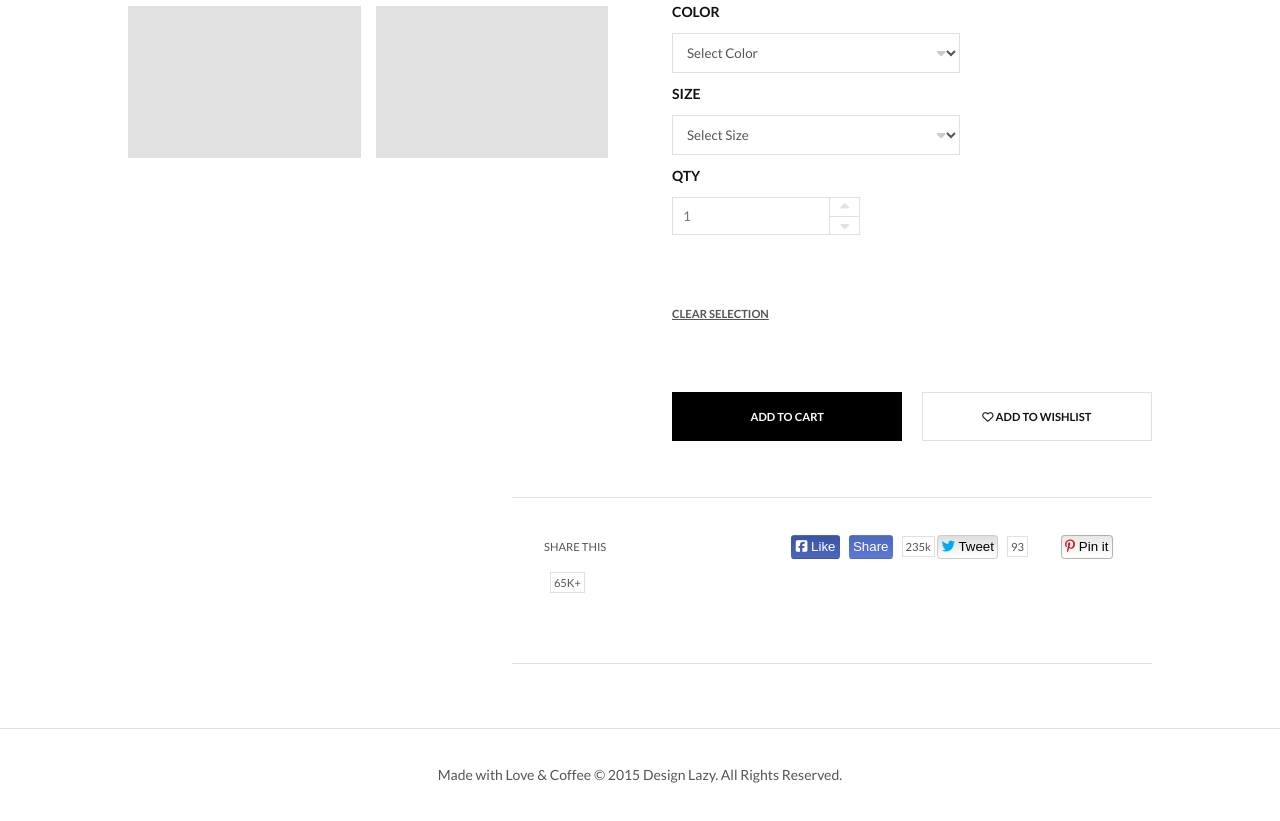
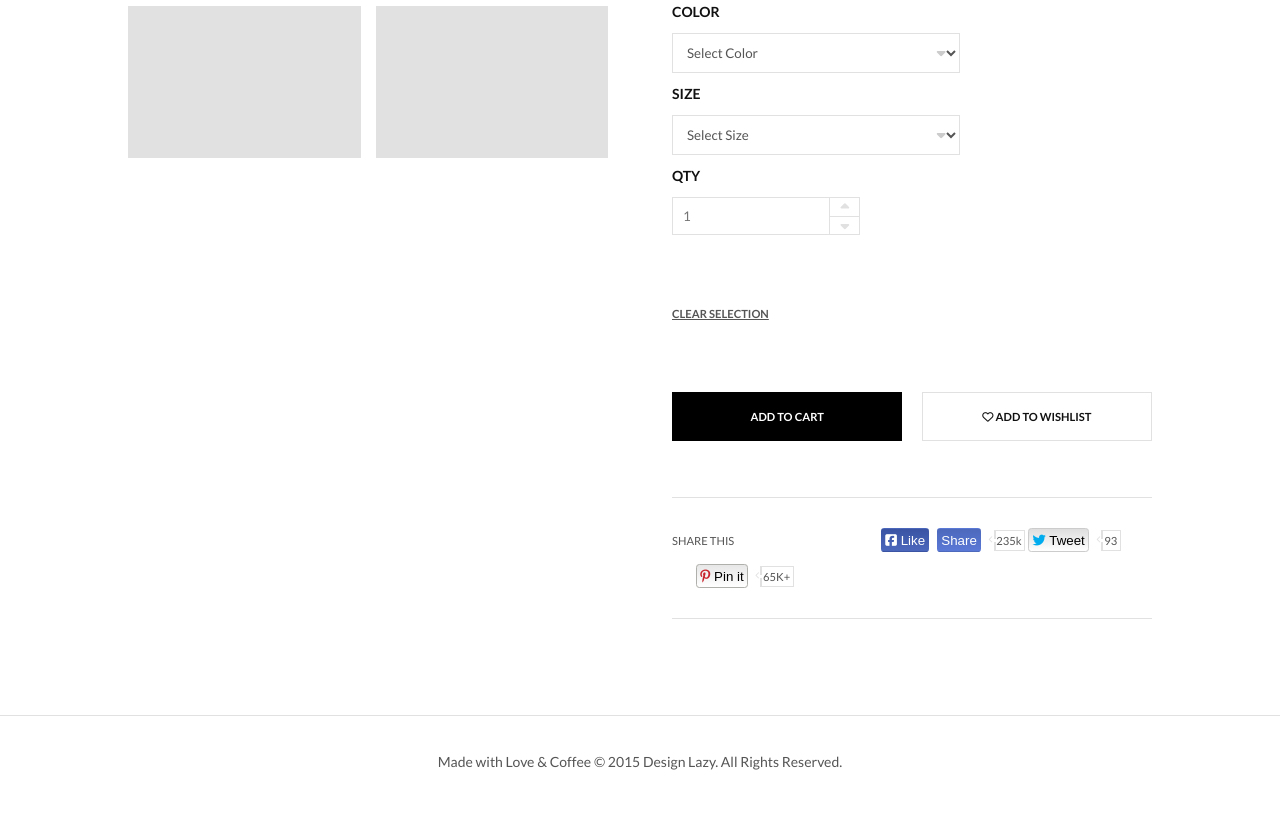
Before and after one commit to agnieszka-pytel/UI-internship-HTML-CSS, a website: page mockups/product-single-page/index.html in a window 1280 px wide. Shown: the part 806-1627 px from the top of the page. Drawn offline with Linux system fonts and the light colour scheme.

Commit message:
Added border with carets to button labels, fixed layout of social buttons section

```diff
--- a/mockups/product-single-page/index.html
+++ b/mockups/product-single-page/index.html
@@ -201,16 +201,16 @@
                     <span><i class="far fa-heart "></i></span> Add to wishlist</button>
             </article>
         </section>
-        <section class="c-section--not-full c-section--main border-top border-bottom centered ">
-            <article class="c-article c-social ">
+        <section class="c-section--not-full c-section--main centered ">
+            <article class="c-article c-social border-top border-bottom ">
                 <span class="c-social__title t-uppercase ">Share this</span>
                 <button class="c-button--social c-button--facebook-like c-button--t-white "><i class="c-button__icon--facebook fab fa-facebook-square "></i> Like</button>
                 <button class="c-button--social c-button--facebook c-button--t-white ">Share</button>
-                <span class="c-button__label ">235k</span>
+                <div class="c-label__wrapper"><span class="c-label">235k</span></div>
                 <button class="c-button--social c-button--twitter "><i class="c-button__icon--twitter fab fa-twitter "></i> Tweet</button>
-                <span class="c-button__label ">93</span>
+                <div class="c-label__wrapper"><span class="c-label">93</span></div>
                 <button class="c-button--social c-button--pinterest "><i class="c-button__icon--pinterest fab fa-pinterest-p "></i> Pin it</button>
-                <span class="c-button__label ">65K+</span>
+                <div class="c-label__wrapper"><span class="c-label">65K+</span></div>
             </article>
         </section>
     </main>
--- a/mockups/product-single-page/scss/abstracts/_placeholders.scss
+++ b/mockups/product-single-page/scss/abstracts/_placeholders.scss
@@ -38,3 +38,21 @@
     font-family: inherit;
     border-radius: unset;
 }
+
+%partial-border {
+    display: block;
+    content: '';
+    position: absolute;
+    left: 0;
+    height: 30%;
+    border: 0.5px solid $basic-background;
+}
+
+%caret-left {
+    position: absolute;
+    font-size: 100%;
+    line-height: 100%;
+    font-family: FontAwesome;
+    color: $basic-background;
+    content: '\f053';
+}
--- a/mockups/product-single-page/scss/components/_.scss
+++ b/mockups/product-single-page/scss/components/_.scss
@@ -1,5 +1,6 @@
 @import 'button';
 @import 'img';
+@import 'label';
 @import 'list';
 @import 'menu-list';
 @import 'menu';
--- a/mockups/product-single-page/scss/components/_button.scss
+++ b/mockups/product-single-page/scss/components/_button.scss
@@ -1,9 +1,6 @@
 .c-button {
     font-size: 0.8em;
     @extend %button-reset;
-    &__label {
-        font-size: 0.8em;
-    }
     &--side {
         @extend %side-button;
     }
@@ -66,9 +63,4 @@
             color: #c8232c;
         }
     }
-    &__label {
-        margin-left: 1%;
-        padding: 0.25em;
-        border: 1px solid $basic-background;
-    }
 }
--- /dev/null
+++ b/mockups/product-single-page/scss/components/_label.scss
@@ -0,0 +1,28 @@
+.c-label {
+    font-size: 0.8em;
+    margin-left: 1%;
+    padding: 0.25em;
+    border: 1px solid $basic-background;
+    border-left: none;
+    position: relative;
+    &::before {
+        @extend %partial-border;
+        top: 0;
+    }
+    &::after {
+        @extend %partial-border;
+        bottom: 0;
+    }
+    &__wrapper {
+        margin-left: 1%;
+        display: inline;
+        position: relative;
+        &::before {
+            @extend %caret-left;
+            top: 30%;
+            height: 40%;
+            font-size: 50%;
+            line-height: 100%;
+        }
+    }
+}
--- a/mockups/product-single-page/scss/components/_social.scss
+++ b/mockups/product-single-page/scss/components/_social.scss
@@ -1,5 +1,5 @@
 .c-social {
-    margin: 5% 0;
+    padding: 5% 0;
     line-height: 2.5em;
     &__title {
         font-size: 0.8em;
--- a/mockups/product-single-page/scss/layout/_section.scss
+++ b/mockups/product-single-page/scss/layout/_section.scss
@@ -16,8 +16,7 @@
             }
             &:last-child {
                 align-self: flex-end;
-                padding-right: 0;
-                margin-right: 10%;
+                padding-right: 10%;
                 padding-left: 2.5%;
                 padding-top: 0;
                 margin-left: auto;
```
Also changed, not shown: mockups/product-single-page/css/main.css.
